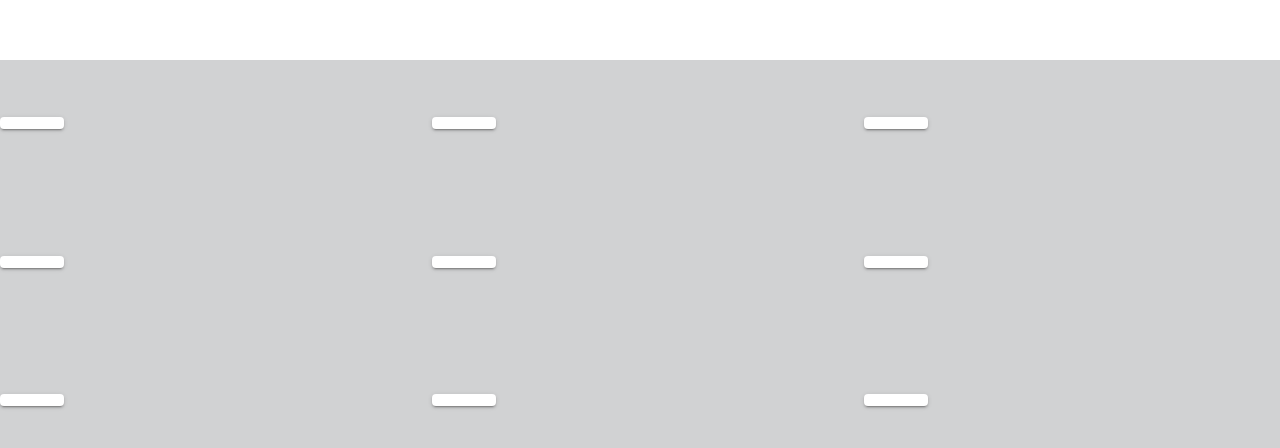
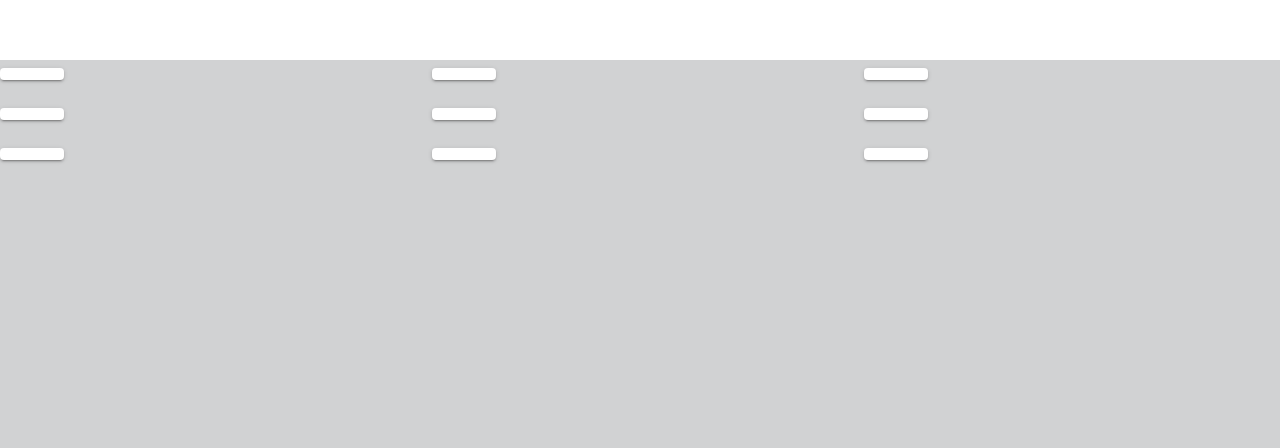
Before and after one commit to chiveslimey/MUI-NextJS-Keyboard, a Next.js app: page / in a window 1280 px wide. Shown: the part 340-788 px from the top of the page. Built offline with nearby package versions, Linux system fonts and the light colour scheme.

Commit message:
Try removing unnecessary design specs

```diff
--- a/app/page.tsx
+++ b/app/page.tsx
@@ -33,7 +33,6 @@ function Keyboard(props: {
          direction="column"
          sx={{
            display: 'flex',
-           justifyContent: "space-around",
            alignItems: "stretch",
          }}
         >
@@ -46,7 +45,6 @@ function Keyboard(props: {
                key={`[${keys}]-${idx}`}
                sx={{
                  display: 'flex',
-                 justifyContent: "space-around",
                  alignItems: "stretch",
                }}
               >
```
